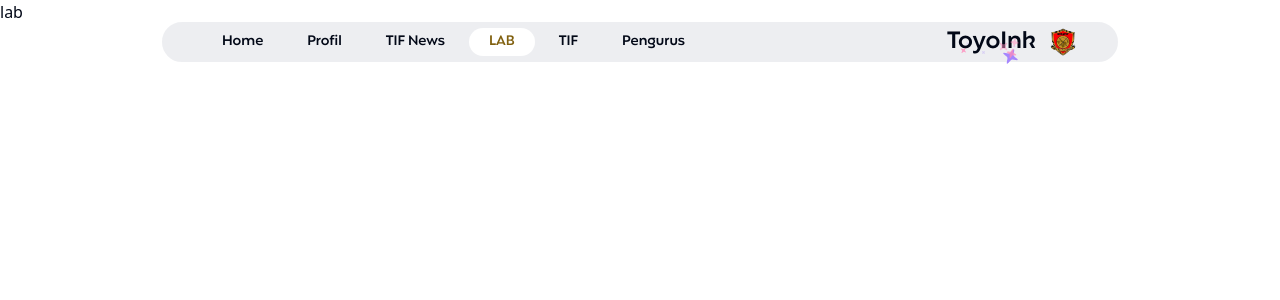
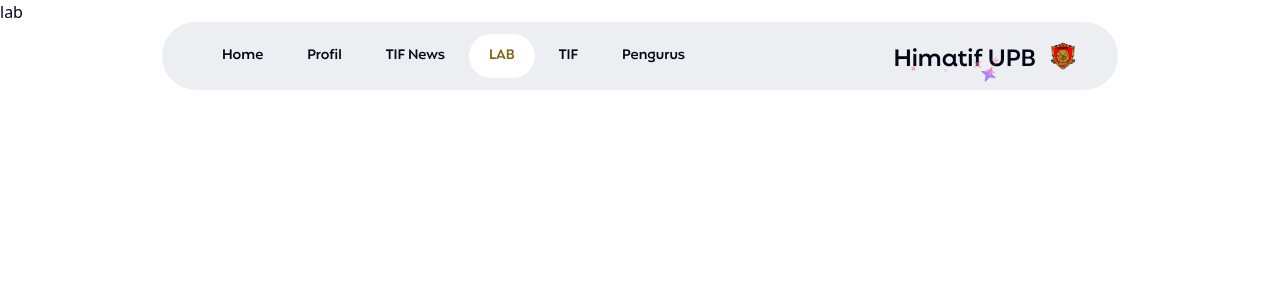
Before and after one commit to ardifx01/himatif-upb-frontend, a Next.js app: page /lab in a window 1280 px wide. Shown: the top 300 px of the page. Built offline with nearby package versions, Linux system fonts and the light colour scheme.

Commit message:
[Add] Sparkle text

```diff
--- a/components/Navbar.js
+++ b/components/Navbar.js
@@ -35,14 +35,14 @@ const Navbar = () => {
     <nav
       className={`font-manguiera flex flex-col md:flex-row-reverse gap-10 ${
         menuOpen ? "max-md:rounded-[25px]" : "max-md:rounded-[90px] "
-      } justify-between items-center max-md:p-0 px-10 py-1 bg-gray-200 bg-opacity-70 border-white border-2 transition-all ease-in-out rounded-full `}
+      } justify-between items-center max-md:p-0 px-10 py-3 bg-gray-200 bg-opacity-70 border-white border-2 transition-all ease-in-out rounded-full `}
     >
       <div className="flex justify-between w-full md:w-auto items-center">
         <div data-aos="fade-right" className="flex mx-auto items-center gap-3">
           <SparklesText
             sparklesCount={10}
-            className="text-2xl max-md:text-xl"
-            text="ToyoInk"
+            className="text-2xl mt-2 max-md:text-xl"
+            text="Himatif UPB"
           />
           <Image
             src="/image/logo.png"
@@ -80,7 +80,7 @@ const Navbar = () => {
           <li key={item.href}>
             <Link href={item.href} legacyBehavior>
               <a
-                className={`no-underline transition-colors text-0 text-sm justify-center items-center flex duration-500 ease-in-out py-1 px-5 rounded-full ${
+                className={`no-underline transition-colors text-0 text-sm justify-center items-center flex duration-500 ease-in-out py-3 px-5 rounded-full ${
                   item.href === router.asPath
                     ? "bg-white text-3"
                     : "hover:bg-white hover:text-5"
```
